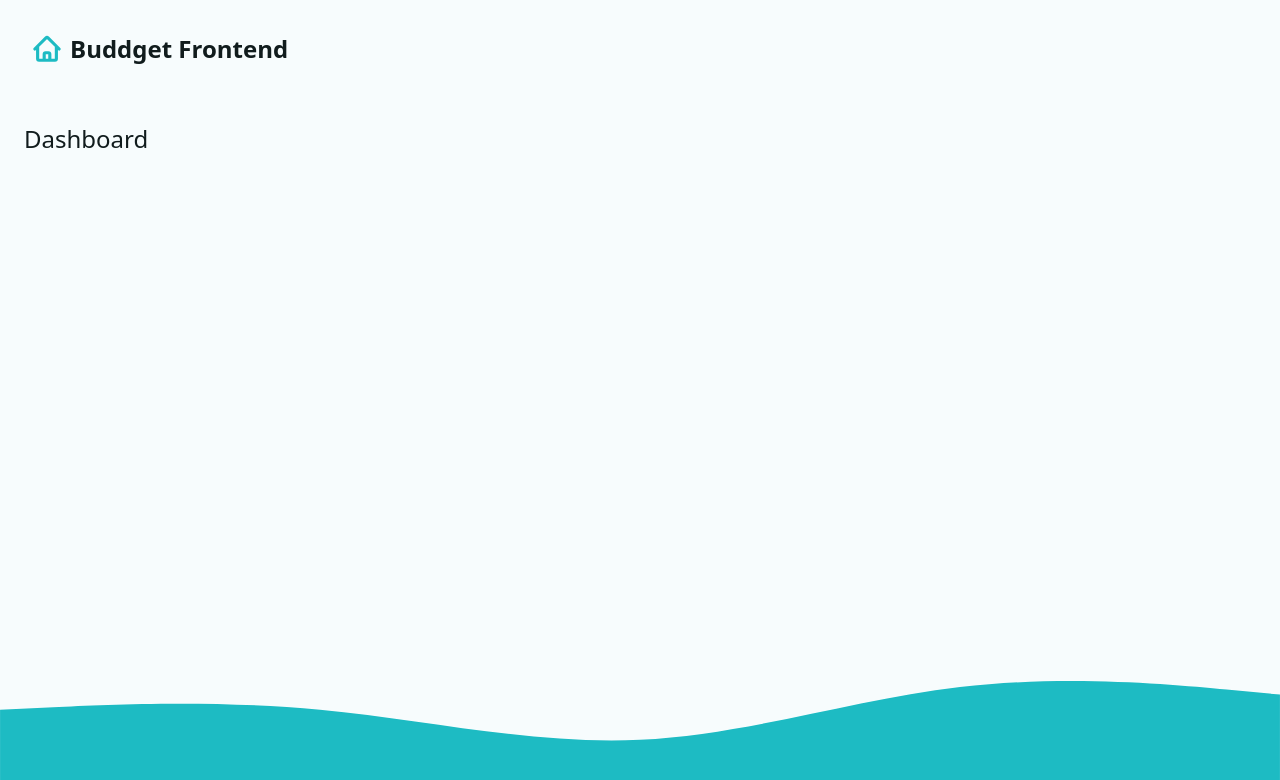
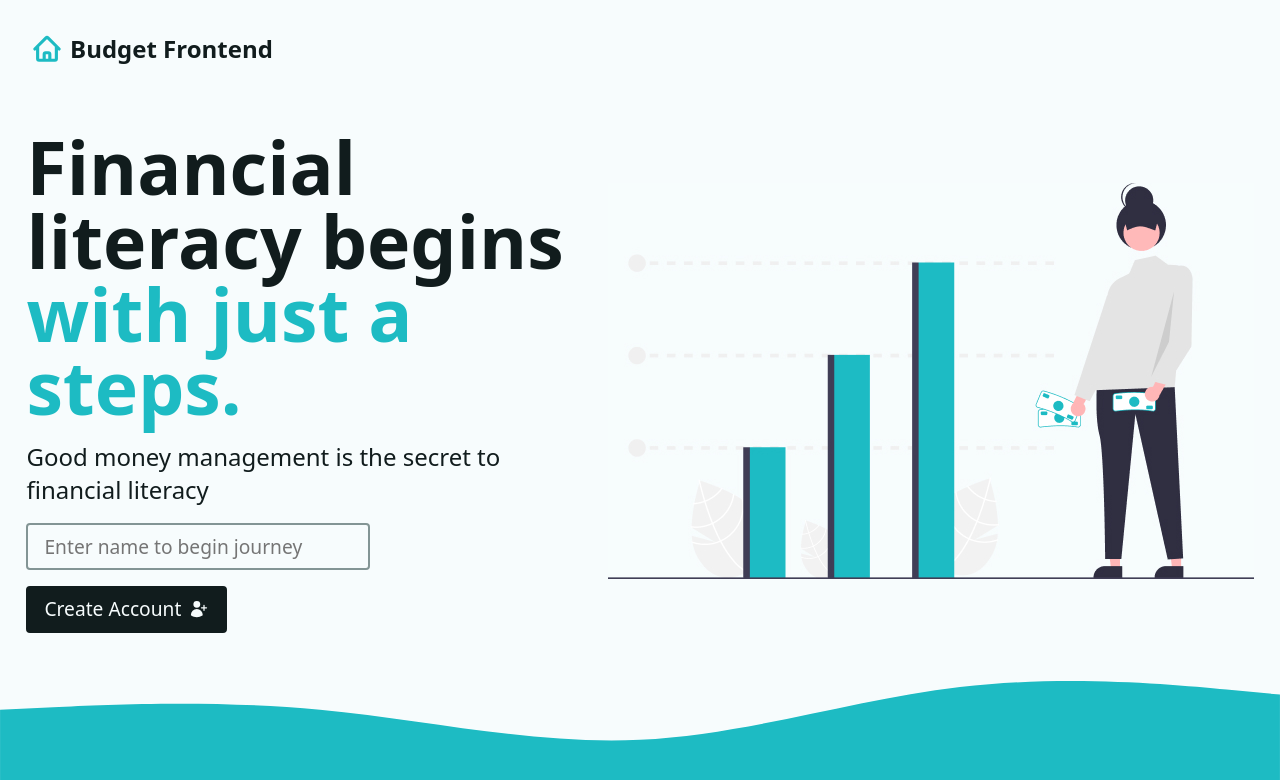
Before and after one commit to mndaloma/mohamedVisual-budget-frontend, a React (Vite) app in the folder budget-frontend-app/: page / in a window 1280 px wide. Shown: the top 780 px of the page. Built offline with nearby package versions, Linux system fonts and the light colour scheme.

Commit message:
Created a log in form

```diff
--- a/budget-frontend-app/src/App.jsx
+++ b/budget-frontend-app/src/App.jsx
@@ -7,7 +7,7 @@ import {
 import { ToastContainer } from 'react-toastify';
 import 'react-toastify/dist/ReactToastify.css';
 //Routes
-import Dashboard, { dashboardLoader } from "./pages/Dashboard";
+import Dashboard, { dashboardAction, dashboardLoader } from "./pages/Dashboard";
 import Error from "./pages/error";
 //layouts
 import Main, { mainLoader } from "./layouts/Main";
@@ -25,6 +25,7 @@ const router = createBrowserRouter([
         index: true,
         element: <Dashboard />,
         loader: dashboardLoader,
+        action: dashboardAction,
         errorElement: <Error />
       },
       {
--- /dev/null
+++ b/budget-frontend-app/src/components/Intro.jsx
@@ -0,0 +1,35 @@
+import { Form } from "react-router-dom"
+import { UserPlusIcon } from "@heroicons/react/24/solid"
+import illustration from "../assets/illustration.jpg";
+
+const Intro = () => {
+    return (
+        <div className="intro">
+            <div>
+                <h1>
+                    Financial literacy begins <span className="accent">with just a steps.</span>
+                </h1>
+                <p>
+                    Good money management is the secret to financial literacy
+                </p>
+                <Form method="post">
+                    <input type="text"
+                    name="userName"
+                    required
+                    placeholder="Enter name to begin journey"
+                    aria-label="Your Name"
+                    autoComplete="given-name"
+                    />
+                    <button type="submit" className="btn btn--dark">
+                        <span>Create Account</span>
+                        <UserPlusIcon width={20}/>
+                    </button>
+                </Form>
+            </div>
+            <img src={illustration} alt="Climbing the ladder" />
+        </div>
+    )
+}
+
+
+export default Intro
--- a/budget-frontend-app/src/components/Nav.jsx
+++ b/budget-frontend-app/src/components/Nav.jsx
@@ -13,7 +13,7 @@ const Nav = ({userName}) => {
            aria-label="Go to home page"
            >
            <img src={logo} alt="" height={30}/>
-           <span>Buddget Frontend</span>
+           <span>Budget Frontend</span>
            </NavLink>
            {
             userName && (
--- a/budget-frontend-app/src/pages/Dashboard.jsx
+++ b/budget-frontend-app/src/pages/Dashboard.jsx
@@ -2,6 +2,9 @@
 import { useLoaderData } from "react-router-dom";
 //helper function
 import { fetchData } from "../helpers"
+import Intro from "../components/Intro";
+//library imports for toastify
+import { toast } from "react-toastify";
 
 //creating loader function
 export function dashboardLoader(){
@@ -9,13 +12,25 @@ export function dashboardLoader(){
     return { userName }
 }
 
+export async function dashboardAction({request}) {
+    const data = await request.formData();
+    const formData = Object.fromEntries(data)
+    try {
+        localStorage.setItem("userName", JSON.stringify(formData.userName))
+        return toast.success(`Welcome, ${formData.userName}`)
+    } catch(e){
+        throw new Error("There was a problem creating account.")
+    }
+
+}
+
 const Dashboard = () => {
     const { userName } = useLoaderData()
     return (
-        <div>
-            <h1>{userName}</h1>
-            Dashboard
-        </div>
+        <>
+            {userName ? (<p>{userName}</p>) :
+            <Intro /> }
+        </>
     )
 }
 
--- a/budget-frontend-app/src/pages/error.jsx
+++ b/budget-frontend-app/src/pages/error.jsx
@@ -1,7 +1,29 @@
+import { useRouteError, Link, useNavigate } from "react-router-dom"
+
+//library imports
+import { HomeIcon, ArrowUturnLeftIcon } from "@heroicons/react/24/solid"
+
 const Error = () => {
+    const error = useRouteError();
+    const navigate = useNavigate();
+
     return (
-        <div>
-            Error
+        <div className="error">
+            <h1>Uh oh! We're got a problem</h1>
+            <p>{error.message || error.statusText}</p>
+            <div className="flex-md">
+                <button
+                className="btn btn--dark"
+                onClick={() => navigate(-1)}
+                >
+                    <ArrowUturnLeftIcon width={20} />
+                    <span>Go Back</span>
+                </button>
+                <Link to="/" className="btn btn--dark">
+                <HomeIcon width={20} />
+                <span>Go home</span>
+                </Link>
+            </div>
         </div>
     )
 }
```
